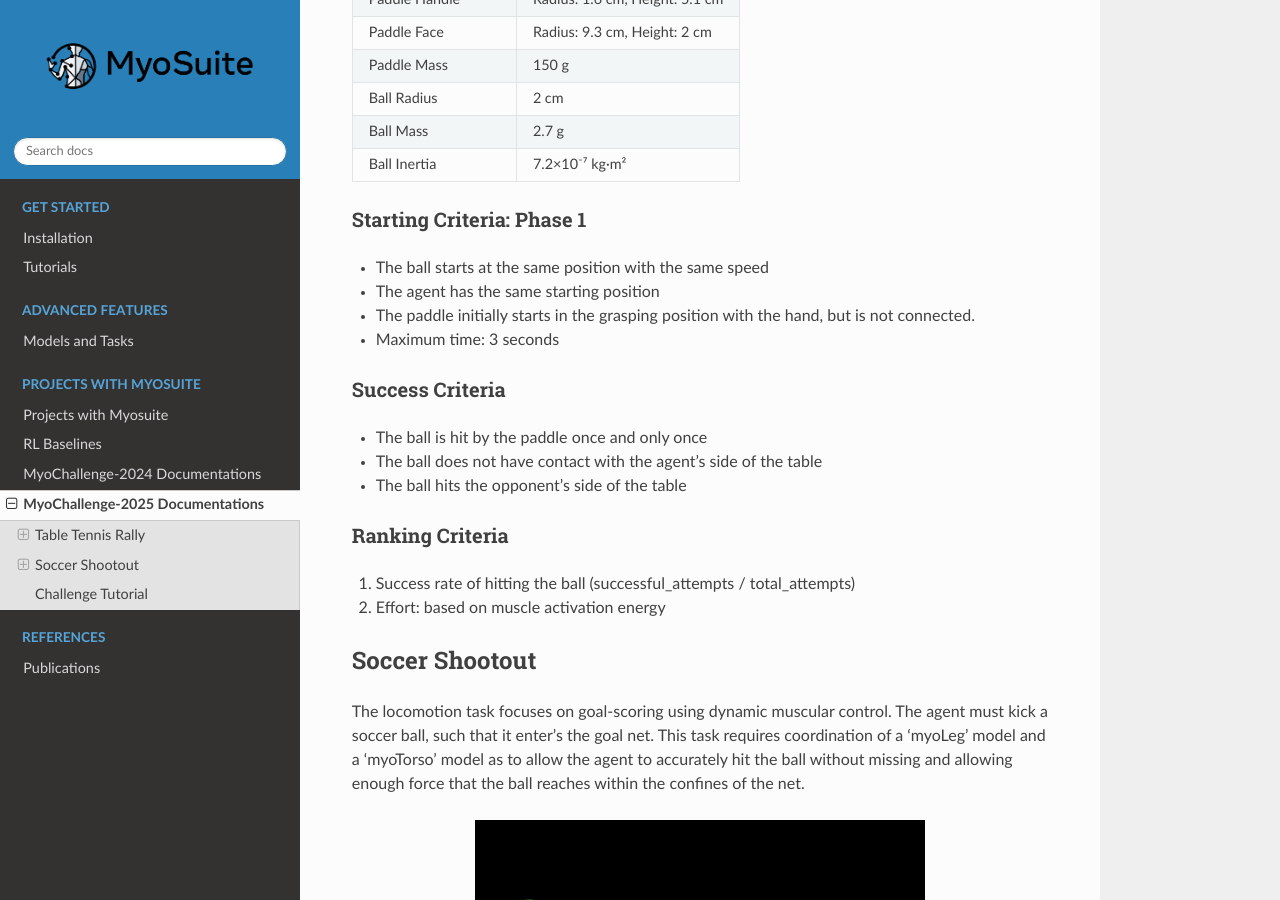
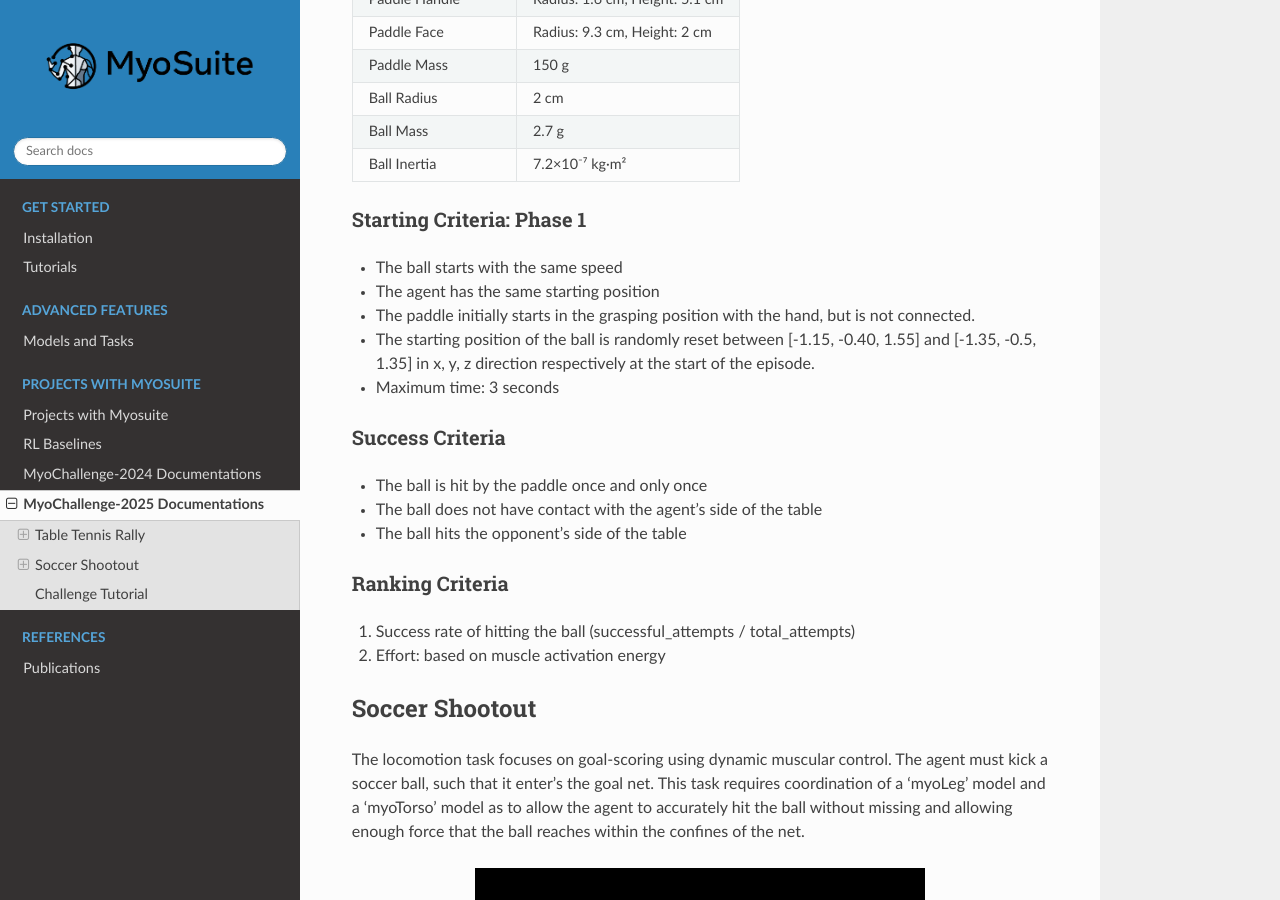
Before and after one commit to MyoHub/myosuite, a Sphinx documentation site: the page built from docs/source/challenge-doc2025.rst, in a window 1280 px wide and 900 px high, scrolled down 1850 px. Built offline with Sphinx 7.4.7 and the Read the Docs theme 3.1.0, drawn with Linux system fonts in a browser that asks for light colours.

Commit message:
update docs for P1 pingpong

```diff
--- a/docs/source/challenge-doc2025.rst
+++ b/docs/source/challenge-doc2025.rst
@@ -139,10 +139,11 @@ Observation Space
 
 Starting Criteria: Phase 1
 ^^^^^^^^^^^^^^^^^^^^^^^^^^^^
-- The ball starts at the same position with the same speed
+- The ball starts with the same speed
 - The agent has the same starting position
 - The paddle initially starts in the grasping position with the hand,
   but is not connected.
+- The starting position of the ball is randomly reset between [-1.15, -0.40, 1.55] and [-1.35, -0.5, 1.35] in x, y, z direction respectively at the start of the episode.
 - Maximum time: 3 seconds
 
 
```
